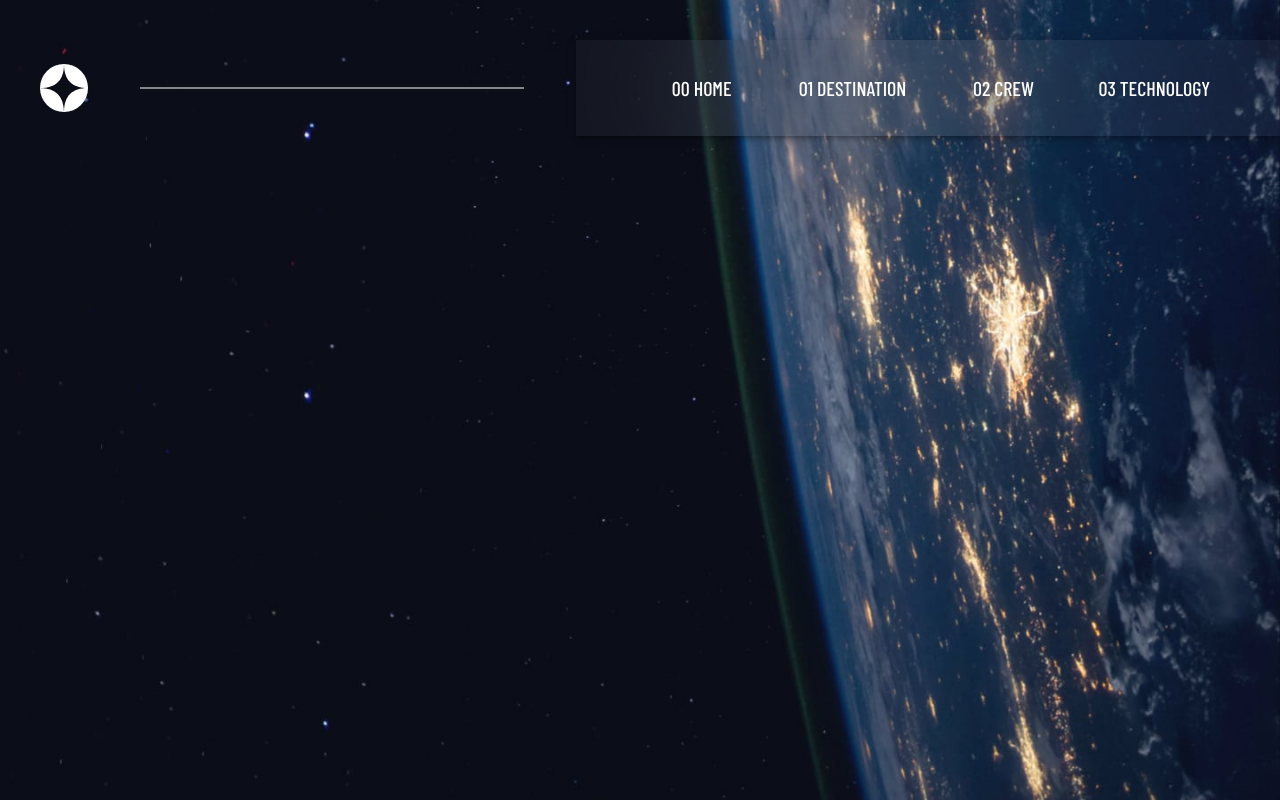
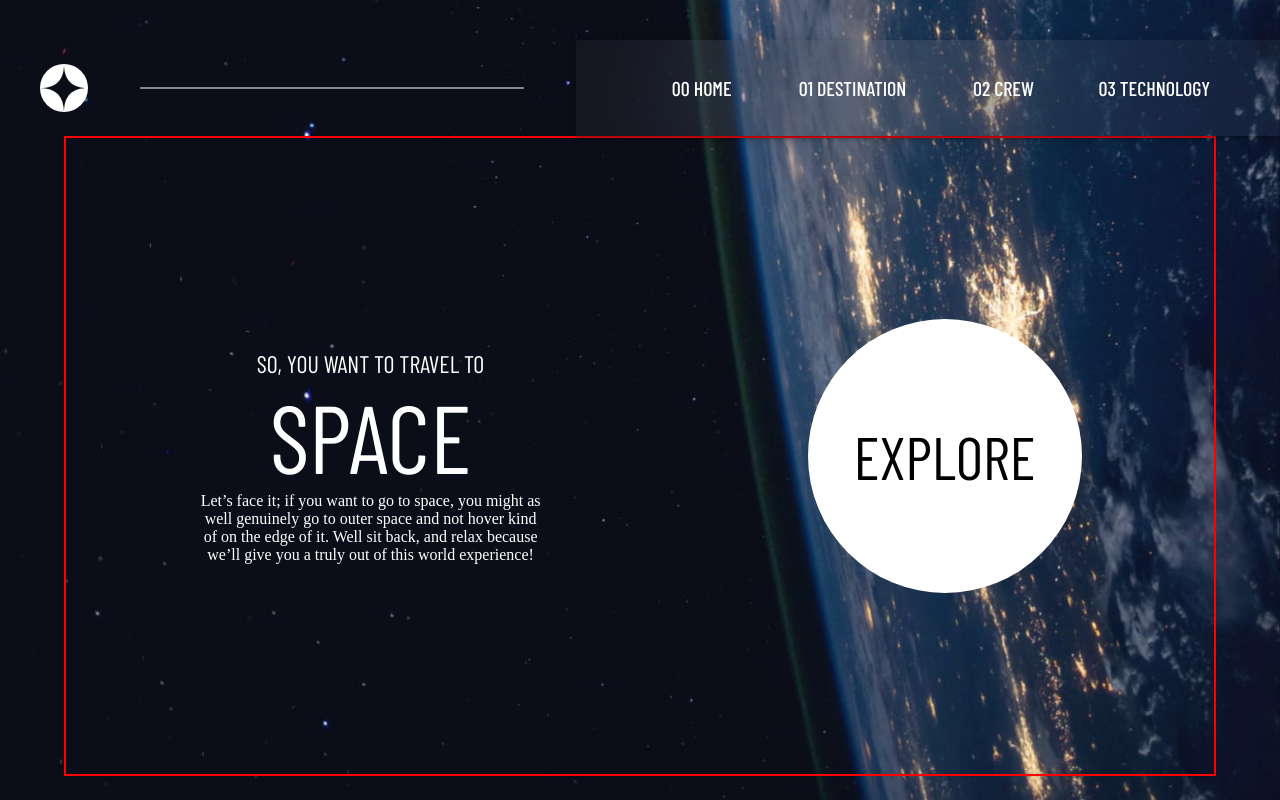
Before and after one commit to Mustafa-Filiz/React--Space-Travel-Website, a React (Create React App) app: page / in a window 1280 px wide. Built offline with nearby package versions, Linux system fonts and the light colour scheme; a web font is replaced by a local one.

Commit message:
main content created

```diff
--- a/src/pages/Home.js
+++ b/src/pages/Home.js
@@ -1,27 +1,65 @@
-import { Grid } from '@mui/material'
-import { makeStyles } from '@mui/styles'
-import React from 'react'
-import Navbar from '../components/Navbar'
-import bgImg from "../images/background-home-desktop.jpg"
+import { Typography } from '@mui/material';
+import { makeStyles } from '@mui/styles';
+import { Box } from '@mui/system';
+import React from 'react';
+import Navbar from '../components/Navbar';
+import bgImg from '../images/background-home-desktop.jpg';
 
 const useStyles = makeStyles({
-	container:{
-		width: "100%",
-		height: "100vh",
-		backgroundImage : `url(${bgImg})`,
-		backgroundSize : "cover",
-		paddingTop: 40,
+    container: {
+        width: '100%',
+        height: '100vh',
+        backgroundImage: `url(${bgImg})`,
+        backgroundSize: 'cover',
+        paddingTop: 40,
+    },
+    main: {
+		border: "2px solid red",
+        width: '90%',
+        height: '80vh',
+		margin: "auto",
+        display: 'flex',
+        justifyContent: 'space-around',
+        alignItems: 'center',
+        color: 'white',
+    },
+    content: {
+        width: '30%',
+    },
+    explore: {
+		width: 274,
+		height: 274,
+		color: "black",
+		backgroundColor : "white",
+		borderRadius: "50%",
+		display: 'flex',
+        justifyContent: 'center',
+        alignItems: 'center',
 	},
-})
+});
 
 function Home() {
-
-	const classes = useStyles()
-	return (
-		<Grid className={classes.container}>
-			<Navbar />
-		</Grid>
-	)
+    const classes = useStyles();
+    return (
+        <Box className={classes.container}>
+            <Navbar />
+            <Box className={classes.main}>
+                <Box className={classes.content}>
+                    <Typography variant="h5">SO, YOU WANT TO TRAVEL TO</Typography>
+                    <Typography variant="h1">SPACE</Typography>
+                    <Typography variant="p">
+                        Let’s face it; if you want to go to space, you might as
+                        well genuinely go to outer space and not hover kind of
+                        on the edge of it. Well sit back, and relax because
+                        we’ll give you a truly out of this world experience!
+                    </Typography>
+                </Box>
+                <Box className={classes.explore}>
+                    <Typography variant="h2">EXPLORE</Typography>
+                </Box>
+            </Box>
+        </Box>
+    );
 }
 
-export default Home
+export default Home;
```
